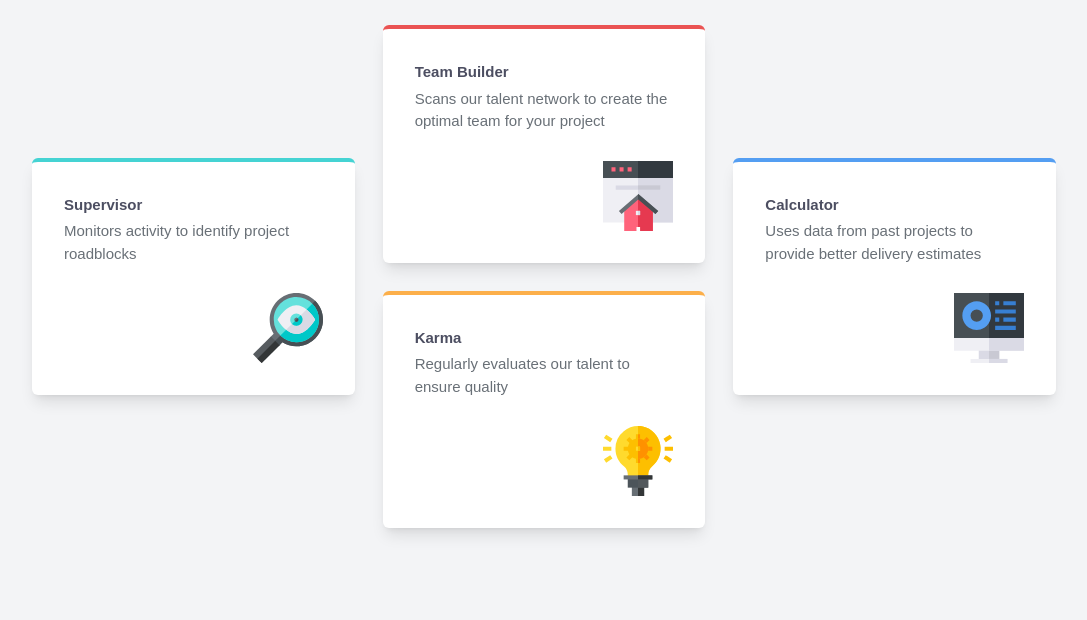
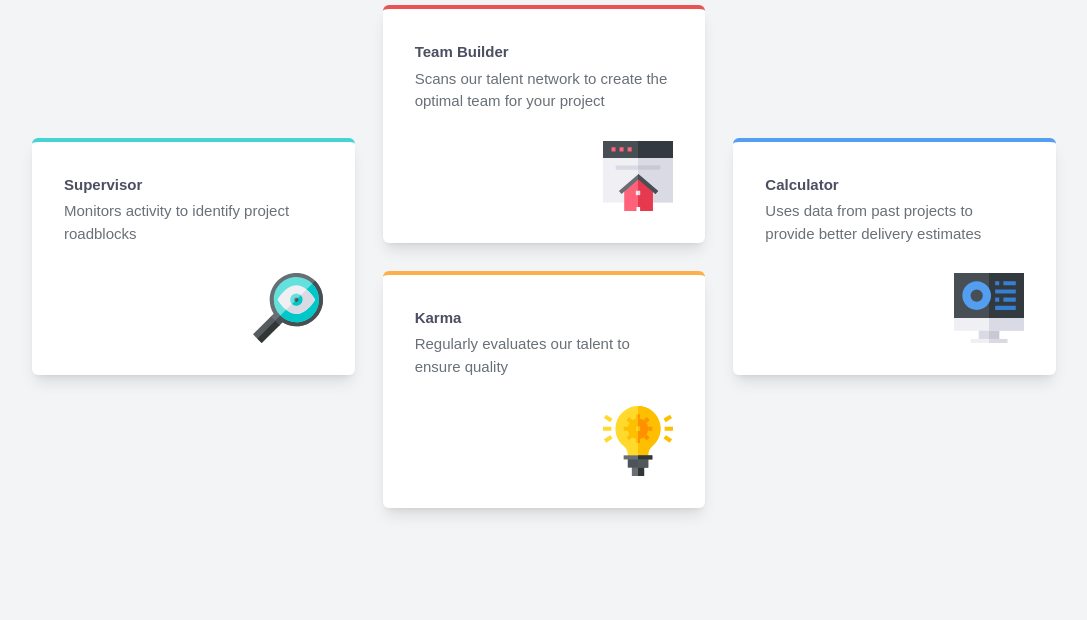
Before and after one commit to rich-333/card-feature-section-master, a website: page index.html in a window 1280 px wide. Shown: the part 180-800 px from the top of the page, without its empty margins (96-1183 px from the left). Drawn offline with Linux system fonts and the light colour scheme.

Commit message:
Se disminuyo el margin en escritorio para que el contenido quede centrado

```diff
--- a/index.html
+++ b/index.html
@@ -12,7 +12,7 @@
   <title>Frontend Mentor | Four card feature section</title>
 
 </head>
-<body class="flex place-content-center my-8 font-primary bg-gray-100 text-gy-400 text-[15px] lg:mt-13">
+<body class="flex place-content-center my-8 font-primary bg-gray-100 text-gy-400 text-[15px] lg:mt-8">
 
   <main class="w-[19.4375rem] md:w-[46rem] lg:w-[64rem]">
     <header class="text-center flex justify-center flex-col">
```
Also changed, not shown: dist/output.css.
